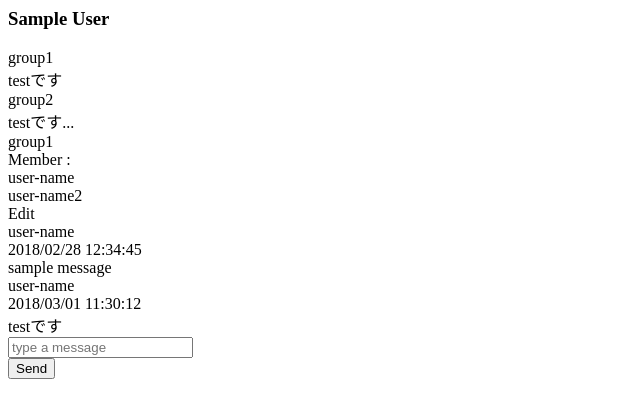
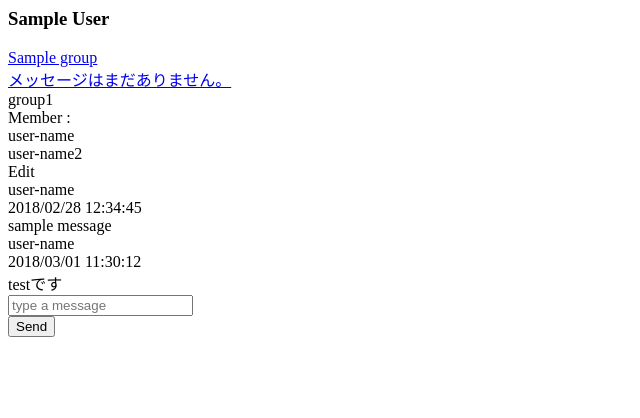
Before and after one commit to yuka-matsuura/chat-space, a Rails app: page / in a window 1280 px wide. Shown: the top 418 px of the page, without its empty margins (0-640 px from the left). Run offline with Rails 7, Linux system fonts and the light colour scheme; a user stored in the database is signed in; tables that the repository leaves empty hold one stand-in row (values such as "Sample post"); some libraries are stand-ins or nearby versions.

Commit message:
Add group in sidebar
# What
作成したグループをサイドバーに表示する

```diff
--- a/app/controllers/groups_controller.rb
+++ b/app/controllers/groups_controller.rb
@@ -1,4 +1,7 @@
 class GroupsController < ApplicationController
+
+  def index
+  end
 
   def new
     @group = Group.new
--- /dev/null
+++ b/app/views/groups/index.html.haml
@@ -0,0 +1,2 @@
+.wrapper
+  = render 'shared/side_bar'
--- a/app/views/messages/_group.html.haml
+++ b/app/views/messages/_group.html.haml
@@ -1,6 +1,7 @@
 .group
-  .group__name group1
-  .group__message testです
-.group
-  .group__name group2
-  .group__message testです...
+  - current_user.groups.each do |group|
+    = link_to root_path(group) do
+      .group__name
+        = group.name
+      .group__message
+        メッセージはまだありません。
```
